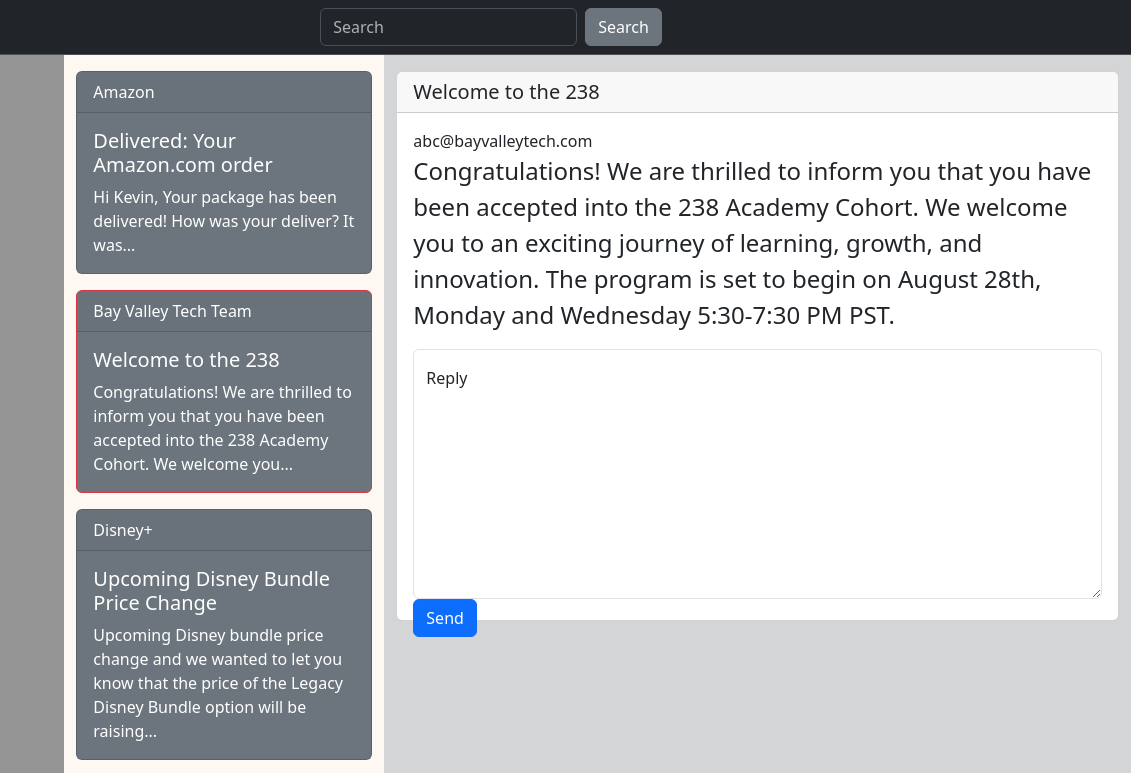
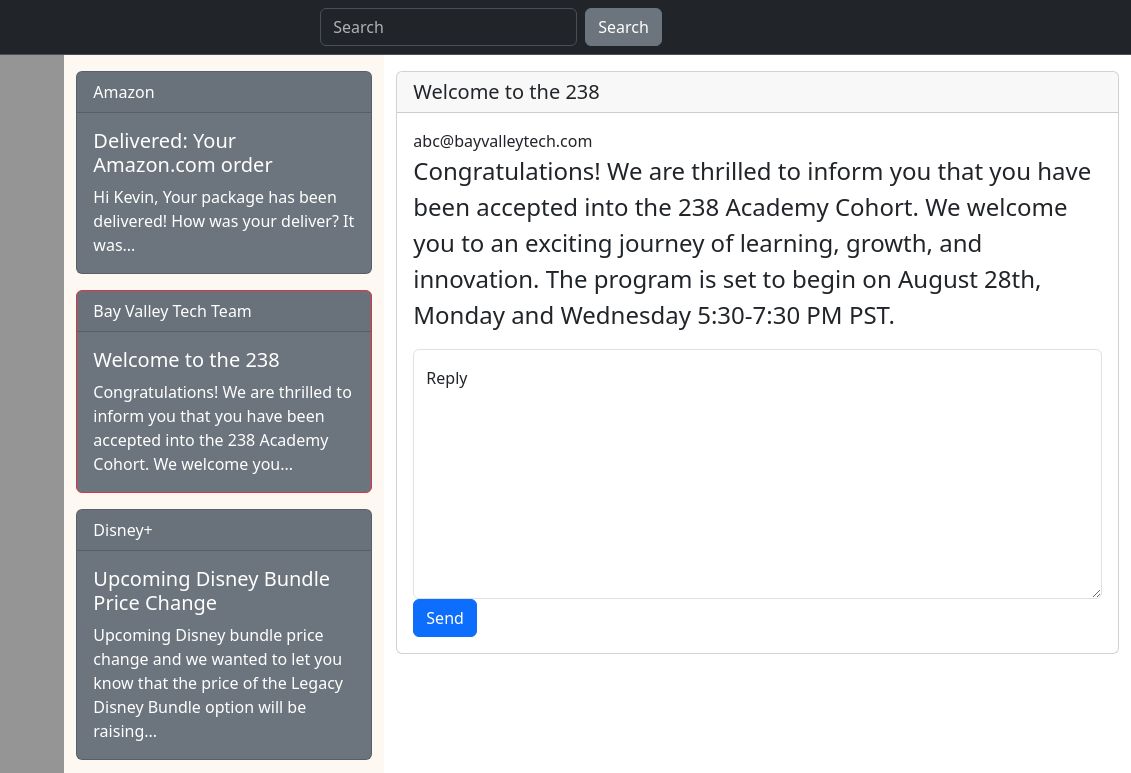
Before and after one commit to kevinlo006/bootstrap-email-lo, a plain HTML site: page index.html in a window 1280 px wide. Shown: the top 773 px of the page, 149-1280 px from the left. Drawn offline with nearby package versions, Linux system fonts and the light colour scheme.

Commit message:
finalizing

```diff
--- a/index.html
+++ b/index.html
@@ -106,7 +106,7 @@
       </div>
 
       <!-- Email Reply -->
-      <div class="col-7 d-none d-lg-block open-email">
+      <div class="col-7 d-none d-lg-block">
 
         <!-- Email Text -->
         <div class="card reply-email mt-3">
--- a/styles.css
+++ b/styles.css
@@ -11,11 +11,6 @@ body {
 .open-email{
     background-color:rgb(212, 213, 214);
 }
-
-.reply-email{
-    height: 550px;
- }
-
 
  .compose-button{
     display:flex;
```
Also changed, not shown: 1 other file.
